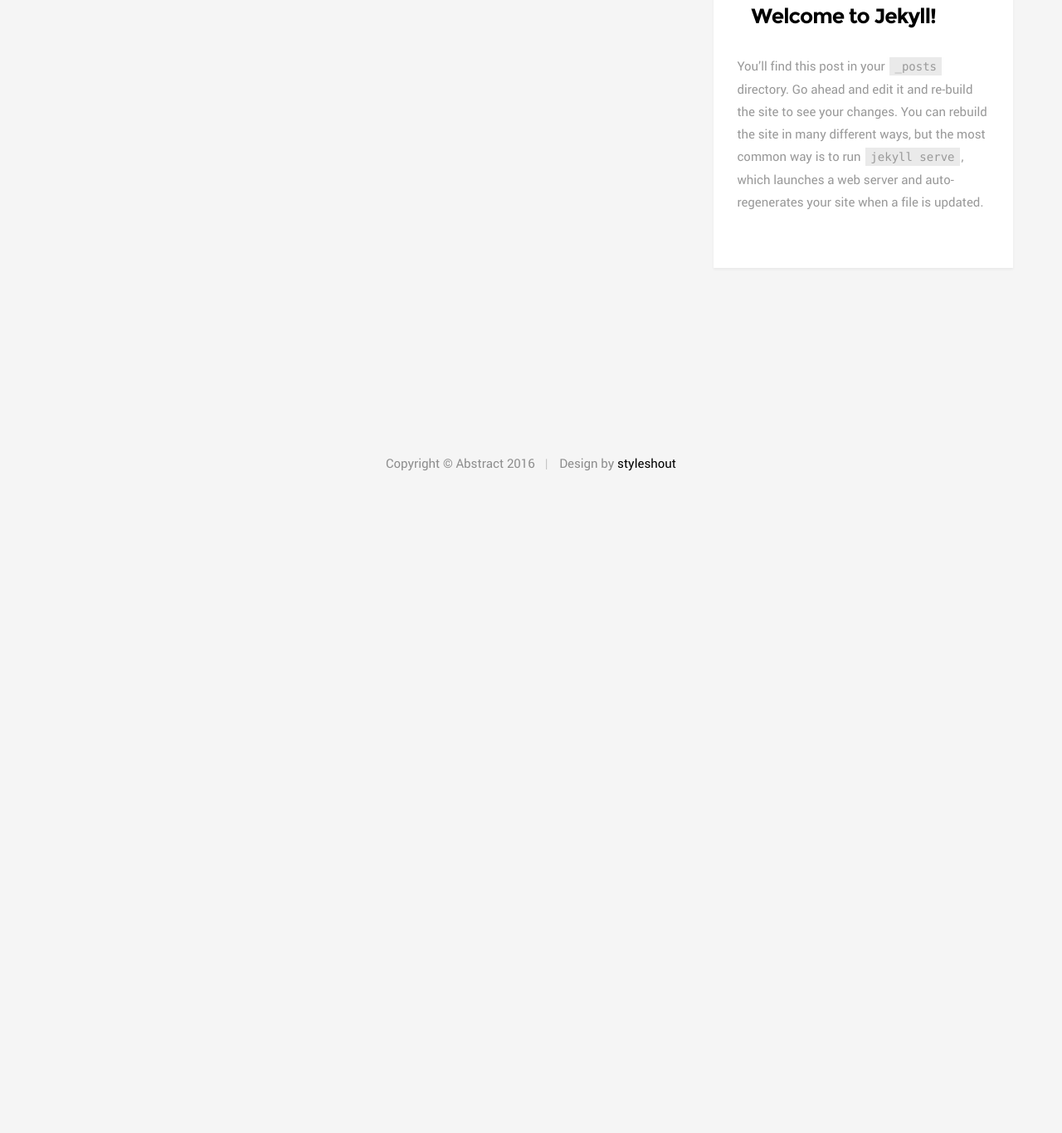
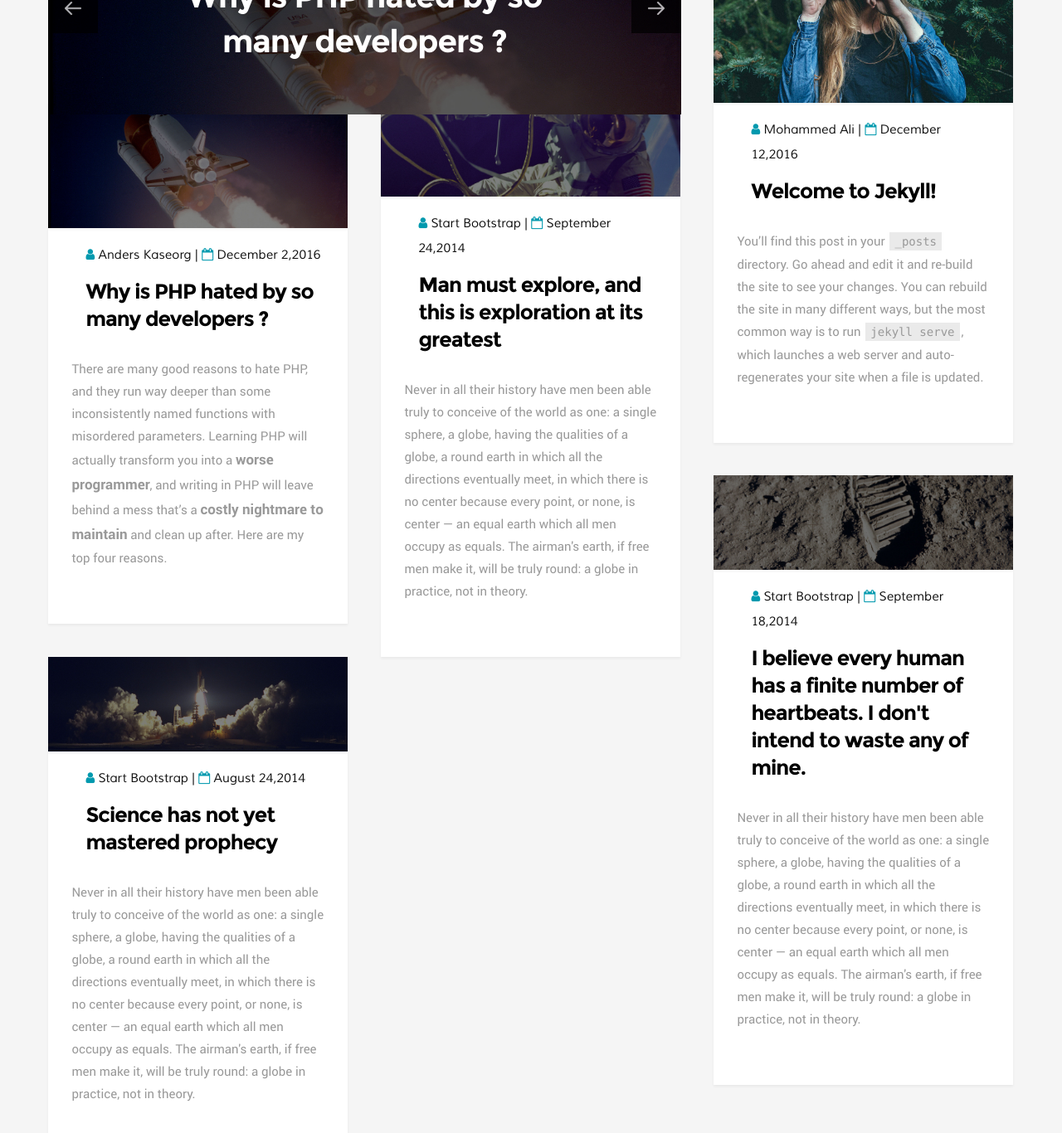
Before and after one commit to 0-ali/myblog, a Jekyll site: the page built from index.html, in a window 1280 px wide and 1400 px high, scrolled down 289 px. Shown: the top 1366 px of the window at 83% size. Built offline with Jekyll 4.4.1, drawn with Linux system fonts in a browser that asks for light colours; nearby versions of some CDN libraries; the list of posts is cut into pages by our own code; comment, search, counter and statistics services are not loaded; before the commit the page ends 919 px from its top, so only the background shows below that; some of the changed text lies outside the part shown.

Commit message:
Add posts

```diff
--- /dev/null
+++ b/_posts/2014-06-10-dinosaurs.markdown
@@ -0,0 +1,48 @@
+---
+layout:     post
+title:      "Dinosaurs are extinct today"
+subtitle:   "because they lacked opposable thumbs and the brainpower to build a space program."
+date:       2014-06-10 12:00:00
+author:     "Start Bootstrap"
+header-img: "/img/post-bg-01.jpg"
+type: "audio"
+featured: true
+category: web-development
+tags:
+ - jekyll
+---
+
+<p>Never in all their history have men been able truly to conceive of the world as one: a single sphere, a globe, having the qualities of a globe, a round earth in which all the directions eventually meet, in which there is no center because every point, or none, is center — an equal earth which all men occupy as equals. The airman's earth, if free men make it, will be truly round: a globe in practice, not in theory.</p>
+
+<p>Science cuts two ways, of course; its products can be used for both good and evil. But there's no turning back from science. The early warnings about technological dangers also come from science.</p>
+
+<p>What was most significant about the lunar voyage was not that man set foot on the Moon but that they set eye on the earth.</p>
+
+<p>A Chinese tale tells of some men sent to harm a young girl who, upon seeing her beauty, become her protectors rather than her violators. That's how I felt seeing the Earth for the first time. I could not help but love and cherish her.</p>
+
+<p>For those who have seen the Earth from space, and for the hundreds and perhaps thousands more who will, the experience most certainly changes your perspective. The things that we share in our world are far more valuable than those which divide us.</p>
+
+<h2 class="section-heading">The Final Frontier</h2>
+
+<p>There can be no thought of finishing for ‘aiming for the stars.’ Both figuratively and literally, it is a task to occupy the generations. And no matter how much progress one makes, there is always the thrill of just beginning.</p>
+
+<p>There can be no thought of finishing for ‘aiming for the stars.’ Both figuratively and literally, it is a task to occupy the generations. And no matter how much progress one makes, there is always the thrill of just beginning.</p>
+
+<blockquote>The dreams of yesterday are the hopes of today and the reality of tomorrow. Science has not yet mastered prophecy. We predict too much for the next year and yet far too little for the next ten.</blockquote>
+
+<p>Spaceflights cannot be stopped. This is not the work of any one man or even a group of men. It is a historical process which mankind is carrying out in accordance with the natural laws of human development.</p>
+
+<h2 class="section-heading">Reaching for the Stars</h2>
+
+<p>As we got further and further away, it [the Earth] diminished in size. Finally it shrank to the size of a marble, the most beautiful you can imagine. That beautiful, warm, living object looked so fragile, so delicate, that if you touched it with a finger it would crumble and fall apart. Seeing this has to change a man.</p>
+
+<a href="#">
+    <img src="{{ site.baseurl }}//img/post-sample-image.jpg" alt="Post Sample Image">
+</a>
+<span class="caption text-muted">To go places and do things that have never been done before – that’s what living is all about.</span>
+
+<p>Space, the final frontier. These are the voyages of the Starship Enterprise. Its five-year mission: to explore strange new worlds, to seek out new life and new civilizations, to boldly go where no man has gone before.</p>
+
+<p>As I stand out here in the wonders of the unknown at Hadley, I sort of realize there’s a fundamental truth to our nature, Man must explore, and this is exploration at its greatest.</p>
+
+<p>Placeholder text by <a href="http://spaceipsum.com/">Space Ipsum</a>. Photographs by <a href="https://www.flickr.com/photos/nasacommons/">NASA on The Commons</a>.</p>
--- /dev/null
+++ b/_posts/2014-08-24-science-has-not-yet-mastered-prophecy.markdown
@@ -0,0 +1,43 @@
+---
+layout:     post
+title:      "Science has not yet mastered prophecy"
+subtitle:   "We predict too much for the next year and yet far too little for the next ten."
+date:       2014-08-24 12:00:00
+author:     "Start Bootstrap"
+header-img: "/img/post-bg-04.jpg"
+---
+
+<p>Never in all their history have men been able truly to conceive of the world as one: a single sphere, a globe, having the qualities of a globe, a round earth in which all the directions eventually meet, in which there is no center because every point, or none, is center — an equal earth which all men occupy as equals. The airman's earth, if free men make it, will be truly round: a globe in practice, not in theory.</p>
+
+<p>Science cuts two ways, of course; its products can be used for both good and evil. But there's no turning back from science. The early warnings about technological dangers also come from science.</p>
+
+<p>What was most significant about the lunar voyage was not that man set foot on the Moon but that they set eye on the earth.</p>
+
+<p>A Chinese tale tells of some men sent to harm a young girl who, upon seeing her beauty, become her protectors rather than her violators. That's how I felt seeing the Earth for the first time. I could not help but love and cherish her.</p>
+
+<p>For those who have seen the Earth from space, and for the hundreds and perhaps thousands more who will, the experience most certainly changes your perspective. The things that we share in our world are far more valuable than those which divide us.</p>
+
+<h2 class="section-heading">The Final Frontier</h2>
+
+<p>There can be no thought of finishing for ‘aiming for the stars.’ Both figuratively and literally, it is a task to occupy the generations. And no matter how much progress one makes, there is always the thrill of just beginning.</p>
+
+<p>There can be no thought of finishing for ‘aiming for the stars.’ Both figuratively and literally, it is a task to occupy the generations. And no matter how much progress one makes, there is always the thrill of just beginning.</p>
+
+<blockquote>The dreams of yesterday are the hopes of today and the reality of tomorrow. Science has not yet mastered prophecy. We predict too much for the next year and yet far too little for the next ten.</blockquote>
+
+<p>Spaceflights cannot be stopped. This is not the work of any one man or even a group of men. It is a historical process which mankind is carrying out in accordance with the natural laws of human development.</p>
+
+<h2 class="section-heading">Reaching for the Stars</h2>
+
+<p>As we got further and further away, it [the Earth] diminished in size. Finally it shrank to the size of a marble, the most beautiful you can imagine. That beautiful, warm, living object looked so fragile, so delicate, that if you touched it with a finger it would crumble and fall apart. Seeing this has to change a man.</p>
+
+<a href="#">
+    <img src="{{ site.baseurl }}//img/post-sample-image.jpg" alt="Post Sample Image">
+</a>
+<span class="caption text-muted">To go places and do things that have never been done before – that’s what living is all about.</span>
+
+<p>Space, the final frontier. These are the voyages of the Starship Enterprise. Its five-year mission: to explore strange new worlds, to seek out new life and new civilizations, to boldly go where no man has gone before.</p>
+
+<p>As I stand out here in the wonders of the unknown at Hadley, I sort of realize there’s a fundamental truth to our nature, Man must explore, and this is exploration at its greatest.</p>
+
+<p>Placeholder text by <a href="http://spaceipsum.com/">Space Ipsum</a>. Photographs by <a href="https://www.flickr.com/photos/nasacommons/">NASA on The Commons</a>.</p>
--- /dev/null
+++ b/_posts/2014-09-18-i-believe.markdown
@@ -0,0 +1,42 @@
+---
+layout:     post
+title:      "I believe every human has a finite number of heartbeats. I don't intend to waste any of mine."
+date:       2014-09-18 12:00:00
+author:     "Start Bootstrap"
+header-img: "/img/post-bg-05.jpg"
+---
+
+<p>Never in all their history have men been able truly to conceive of the world as one: a single sphere, a globe, having the qualities of a globe, a round earth in which all the directions eventually meet, in which there is no center because every point, or none, is center — an equal earth which all men occupy as equals. The airman's earth, if free men make it, will be truly round: a globe in practice, not in theory.</p>
+
+<p>Science cuts two ways, of course; its products can be used for both good and evil. But there's no turning back from science. The early warnings about technological dangers also come from science.</p>
+
+<p>What was most significant about the lunar voyage was not that man set foot on the Moon but that they set eye on the earth.</p>
+
+<p>A Chinese tale tells of some men sent to harm a young girl who, upon seeing her beauty, become her protectors rather than her violators. That's how I felt seeing the Earth for the first time. I could not help but love and cherish her.</p>
+
+<p>For those who have seen the Earth from space, and for the hundreds and perhaps thousands more who will, the experience most certainly changes your perspective. The things that we share in our world are far more valuable than those which divide us.</p>
+
+<h2 class="section-heading">The Final Frontier</h2>
+
+<p>There can be no thought of finishing for ‘aiming for the stars.’ Both figuratively and literally, it is a task to occupy the generations. And no matter how much progress one makes, there is always the thrill of just beginning.</p>
+
+<p>There can be no thought of finishing for ‘aiming for the stars.’ Both figuratively and literally, it is a task to occupy the generations. And no matter how much progress one makes, there is always the thrill of just beginning.</p>
+
+<blockquote>The dreams of yesterday are the hopes of today and the reality of tomorrow. Science has not yet mastered prophecy. We predict too much for the next year and yet far too little for the next ten.</blockquote>
+
+<p>Spaceflights cannot be stopped. This is not the work of any one man or even a group of men. It is a historical process which mankind is carrying out in accordance with the natural laws of human development.</p>
+
+<h2 class="section-heading">Reaching for the Stars</h2>
+
+<p>As we got further and further away, it [the Earth] diminished in size. Finally it shrank to the size of a marble, the most beautiful you can imagine. That beautiful, warm, living object looked so fragile, so delicate, that if you touched it with a finger it would crumble and fall apart. Seeing this has to change a man.</p>
+
+<a href="#">
+    <img src="{{ site.baseurl }}//img/post-sample-image.jpg" alt="Post Sample Image">
+</a>
+<span class="caption text-muted">To go places and do things that have never been done before – that’s what living is all about.</span>
+
+<p>Space, the final frontier. These are the voyages of the Starship Enterprise. Its five-year mission: to explore strange new worlds, to seek out new life and new civilizations, to boldly go where no man has gone before.</p>
+
+<p>As I stand out here in the wonders of the unknown at Hadley, I sort of realize there’s a fundamental truth to our nature, Man must explore, and this is exploration at its greatest.</p>
+
+<p>Placeholder text by <a href="http://spaceipsum.com/">Space Ipsum</a>. Photographs by <a href="https://www.flickr.com/photos/nasacommons/">NASA on The Commons</a>.</p>
--- /dev/null
+++ b/_posts/2014-09-24-man-must-explore.markdown
@@ -0,0 +1,43 @@
+---
+layout:     post
+title:      "Man must explore, and this is exploration at its greatest"
+subtitle:   "Problems look mighty small from 150 miles up"
+date:       2014-09-24 12:00:00
+author:     "Start Bootstrap"
+header-img: "/img/post-bg-06.jpg"
+---
+
+<p>Never in all their history have men been able truly to conceive of the world as one: a single sphere, a globe, having the qualities of a globe, a round earth in which all the directions eventually meet, in which there is no center because every point, or none, is center — an equal earth which all men occupy as equals. The airman's earth, if free men make it, will be truly round: a globe in practice, not in theory.</p>
+
+<p>Science cuts two ways, of course; its products can be used for both good and evil. But there's no turning back from science. The early warnings about technological dangers also come from science.</p>
+
+<p>What was most significant about the lunar voyage was not that man set foot on the Moon but that they set eye on the earth.</p>
+
+<p>A Chinese tale tells of some men sent to harm a young girl who, upon seeing her beauty, become her protectors rather than her violators. That's how I felt seeing the Earth for the first time. I could not help but love and cherish her.</p>
+
+<p>For those who have seen the Earth from space, and for the hundreds and perhaps thousands more who will, the experience most certainly changes your perspective. The things that we share in our world are far more valuable than those which divide us.</p>
+
+<h2 class="section-heading">The Final Frontier</h2>
+
+<p>There can be no thought of finishing for ‘aiming for the stars.’ Both figuratively and literally, it is a task to occupy the generations. And no matter how much progress one makes, there is always the thrill of just beginning.</p>
+
+<p>There can be no thought of finishing for ‘aiming for the stars.’ Both figuratively and literally, it is a task to occupy the generations. And no matter how much progress one makes, there is always the thrill of just beginning.</p>
+
+<blockquote>The dreams of yesterday are the hopes of today and the reality of tomorrow. Science has not yet mastered prophecy. We predict too much for the next year and yet far too little for the next ten.</blockquote>
+
+<p>Spaceflights cannot be stopped. This is not the work of any one man or even a group of men. It is a historical process which mankind is carrying out in accordance with the natural laws of human development.</p>
+
+<h2 class="section-heading">Reaching for the Stars</h2>
+
+<p>As we got further and further away, it [the Earth] diminished in size. Finally it shrank to the size of a marble, the most beautiful you can imagine. That beautiful, warm, living object looked so fragile, so delicate, that if you touched it with a finger it would crumble and fall apart. Seeing this has to change a man.</p>
+
+<a href="#">
+    <img src="{{ site.baseurl }}//img/post-sample-image.jpg" alt="Post Sample Image">
+</a>
+<span class="caption text-muted">To go places and do things that have never been done before – that’s what living is all about.</span>
+
+<p>Space, the final frontier. These are the voyages of the Starship Enterprise. Its five-year mission: to explore strange new worlds, to seek out new life and new civilizations, to boldly go where no man has gone before.</p>
+
+<p>As I stand out here in the wonders of the unknown at Hadley, I sort of realize there’s a fundamental truth to our nature, Man must explore, and this is exploration at its greatest.</p>
+
+<p>Placeholder text by <a href="http://spaceipsum.com/">Space Ipsum</a>. Photographs by <a href="https://www.flickr.com/photos/nasacommons/">NASA on The Commons</a>.</p>
--- /dev/null
+++ b/_posts/2016-12-02-Why-is-PHP-hated-by-so-many-developers.md
@@ -0,0 +1,92 @@
+---
+layout:     post
+title:      "Why is PHP hated by so many developers ?"
+date:       2016-12-2 12:00:00
+author:     "Anders Kaseorg"
+thumb-img: "/img/post-bg-01.jpg"
+category: web-development
+tags:
+- jekyll
+- pagination
+featured: true
+---
+<p>There are many good reasons to hate PHP, and they run way deeper than some inconsistently named functions with misordered parameters. Learning PHP will actually transform you into a <strong>worse programmer</strong>, and writing in PHP will leave behind a mess that’s a <strong>costly nightmare to maintain</strong> and clean up after. Here are my top four reasons.</p>
+
+<ol>
+<li><p><strong>PHP encourages an insecure programming style</strong>  <br>
+By design its very syntax encourages you to splice unescaped values directly into database queries and HTML output without thinking twice, leading to <a href="https://en.wikipedia.org/wiki/SQL_injection">SQL injection</a> and <a href="https://en.wikipedia.org/wiki/Cross-site_scripting">cross-site scripting</a> vulnerabilities. <br>
+To write any PHP code that isn’t riddled with these security holes, you have to actively work against this by carefully sprinkling your code with calls to functions with long names like <code>htmlspecialchars()</code> [<a href="http://php.net/manual/en/function.htmlspecialchars.php">1</a>] and <code>mysql_real_escape_string()</code> [<a href="http://php.net/manual/en/function.mysql-real-escape-string.php">2</a>] (that’s right, make sure you use the <code>real</code> one!).  <br>
+If you want any protection from cross-site request forgery attacks, you need to go implement it yourself. <br>
+<br>
+Which of these would you rather write ? <br>
+<br>
+(a) <code>&lt;input type="text" name="user" value="&lt;?php echo $_REQUEST[user]"&gt;</code> <br>
+<br>
+(b) <code>&lt;input type="text" name="user" value="&lt;?php echo htmlspecialchars($_REQUEST[user])"&gt;</code> <br>
+<br>
+(a) <code>&lt;?php $result = mysql_query("SELECT * FROM users WHERE user='$_REQUEST[user]' AND pass='$_REQUEST[pass]'"); ?&gt;</code> <br>
+<br>
+(b) <code>&lt;?php $result = mysql_query("SELECT * FROM users WHERE user='" . mysql_real_escape_string($_REQUEST[user]) . "' AND pass='" .  mysql_real_escape_string($_REQUEST[pass]) . "'"); ?&gt;</code> <br>
+<br>
+If you ever wrote version (a) anywhere in your application, then your users’ accounts <a href="http://www.acunetix.com/blog/news/barracuda-networks-breached/">have been compromised</a>. <br>
+<br>
+This is all basic stuff that any decent <a href="https://en.wikipedia.org/wiki/Web_framework">web framework</a> for real programming languages will take care of for you automatically, but most PHP developers are too lazy to do it by hand (or don’t even understand that they need to), and even the best ones slip up occasionally. That’s why web applications written in PHP consistently have terrible <a href="http://cve.mitre.org/cgi-bin/cvekey.cgi?keyword=wordpress">security</a> <a href="http://cve.mitre.org/cgi-bin/cvekey.cgi?keyword=mediawiki">track</a> <a href="http://cve.mitre.org/cgi-bin/cvekey.cgi?keyword=drupal">records</a>.</p></li>
+<li><p>The language is a <strong>minefield of hidden security problems</strong> <br>
+Even something as simple as <br>
+<br></p>
+
+<pre class="prettyprint"><code class="language-php hljs "><span class="hljs-preprocessor">&lt;?php</span>
+<span class="hljs-keyword">if</span> (strcmp(<span class="hljs-variable">$_POST</span>[<span class="hljs-string">'password'</span>], <span class="hljs-string">'sekret'</span>) == <span class="hljs-number">0</span>) {
+<span class="hljs-keyword">echo</span> <span class="hljs-string">"Welcome, authorized user!\n"</span>;
+} <span class="hljs-keyword">else</span> {
+<span class="hljs-keyword">echo</span> <span class="hljs-string">"Go away, imposter.\n"</span>;
+}
+<span class="hljs-preprocessor">?&gt;</span></code></pre>
+
+<p>is vulnerable to attack:</p>
+
+<pre class="prettyprint"><code class="language-bash hljs ">$ curl <span class="hljs-operator">-d</span> password=sekret http://andersk.scripts.mit.edu/strcmp.php
+Welcome, authorized user!
+$ curl <span class="hljs-operator">-d</span> password=wrong http://andersk.scripts.mit.edu/strcmp.php
+Go away, imposter.
+$ curl <span class="hljs-operator">-d</span> password[]=wrong http://andersk.scripts.mit.edu/strcmp.php
+Welcome, authorized user!</code></pre>
+
+<p>(This example was not artificially constructed to demonstrate a potential security problem; it came from a real-world website breakin! This vulnerability was silently introduced by a <a href="http://php.net/strcmp#102677">change to <code>strcmp</code> in PHP 5.3 and later</a> that wasn’t even mentioned in the <a href="http://php.net/releases/5_3_0.php">release announcement</a> or the <a href="http://php.net/migration53">migration guide</a>.)</p></li>
+<li><p>The <strong>documentation is full of harmful advice</strong>  <br>
+Even the sample code from the <a href="http://www.php.net/manual/en/faq.html.php#faq.html.encoding">official FAQ</a> on how to avoid cross-site scripting attacks is vulnerable to cross-site scripting attacks! I couldn’t make this up if I tried:</p>
+
+<pre class="prettyprint"><code class="language-php hljs "><span class="hljs-preprocessor">&lt;?php</span>
+<span class="hljs-keyword">echo</span> <span class="hljs-string">"&lt;input type='hidden' value='"</span> . htmlspecialchars(<span class="hljs-variable">$data</span>) . <span class="hljs-string">"' /&gt;\n"</span>;
+<span class="hljs-preprocessor">?&gt;</span></code></pre>
+
+<p>(<code>htmlspecialchars</code>[<a href="http://php.net/manual/en/function.htmlspecialchars.php">1</a>] does not escape single quotes!)</p></li>
+<li><p>PHP references are brain-damagingly wrong <br>
+I mean that literally—I know from personal experience that <strong>PHP references will damage your brain</strong> in ways that will make it harder for you to learn how references and pointers work in real programming languages.</p></li>
+</ol>
+
+<p>Update, two years later: It’s telling that the world’s largest PHP shop, Facebook, has invested millions of dollars of engineering effort into developing a new language to replace PHP and <a href="https://code.facebook.com/posts/264544830379293/hack-a-new-programming-language-for-hhvm/">migrating nearly their entire codebase</a> away from PHP. I’m only amazed that it didn’t happen sooner.</p>
+
+<p>For hundreds of other reasons, see</p>
+
+<ul>
+<li><p><a href="http://me.veekun.com/blog/2012/04/09/php-a-fractal-of-bad-design/">PHP: a fractal of bad design</a></p>
+
+<blockquote>
+  <p>PHP is not merely awkward to use, or ill-suited for what I want, or suboptimal, or against my religion. … Virtually every feature in PHP is broken somehow. The language, the framework, the ecosystem, are all just <strong>bad</strong>. And I can’t even point out any single damning thing, because the damage is so systemic. … But I’ve got to get this out of my system. So here goes, one last try.</p>
+</blockquote></li>
+<li><p><a href="http://phpsadness.com/">PHP Sadness</a></p>
+
+<blockquote>
+  <p>These are things in PHP which make me sad. They are real, objective issues which I have personally encountered in my normal day-to-day activites.</p>
+</blockquote></li>
+<li><p><a href="http://www.codinghorror.com/blog/2012/06/the-php-singularity.html">The PHP Singularity</a></p>
+
+<blockquote>
+  <p>What’s depressing is not that PHP is horribly designed. Does anyone even dispute that PHP is the worst designed mainstream “language” to blight our craft in decades? What’s truly depressing is that <strong>so little has changed</strong>.</p>
+</blockquote></li>
+</ul>
+
+<p>(* The PHP documentation, starting <a href="http://svn.php.net/viewvc?view=revision&amp;revision=324878">a year after I first wrote this answer</a>, finally discourages new use of the original mysql extension in favor of the newer mysqli and PDO_MySQL extensions, which provide slightly better solutions to the SQL injection problem, if you’re lucky enough to have a PHP installation that has them enabled and a code base that uses them.)</p>
+
+<p><a href="https://www.quora.com/Why-is-PHP-hated-by-so-many-developers">Post source</a></p>
--- a/_posts/2016-12-12-welcome-to-jekyll.markdown
+++ b/_posts/2016-12-12-welcome-to-jekyll.markdown
@@ -3,6 +3,7 @@ layout: post
 title:  "Welcome to Jekyll!"
 date:   2016-12-12 17:40:49 +0300
 categories: jekyll update
+thumb-img: "/images/shutterbug.jpg"
 ---
 You’ll find this post in your `_posts` directory. Go ahead and edit it and re-build the site to see your changes. You can rebuild the site in many different ways, but the most common way is to run `jekyll serve`, which launches a web server and auto-regenerates your site when a file is updated.
 
```
Also changed, not shown: _posts/2014-07-01-dreams.markdown (added, +45 -0 lines), _posts/2014-07-08-failure-is-not-an-option.markdown (added, +43 -0 lines), img/about-bg.jpg (added), img/contact-bg.jpg (added), img/home-bg.jpg (added), img/post-bg-01.jpg (added), img/post-bg-02.jpg (added), img/post-bg-03.jpg (added), img/post-bg-04.jpg (added), img/post-bg-05.jpg (added), img/post-bg-06.jpg (added), img/post-sample-image.jpg (added).
